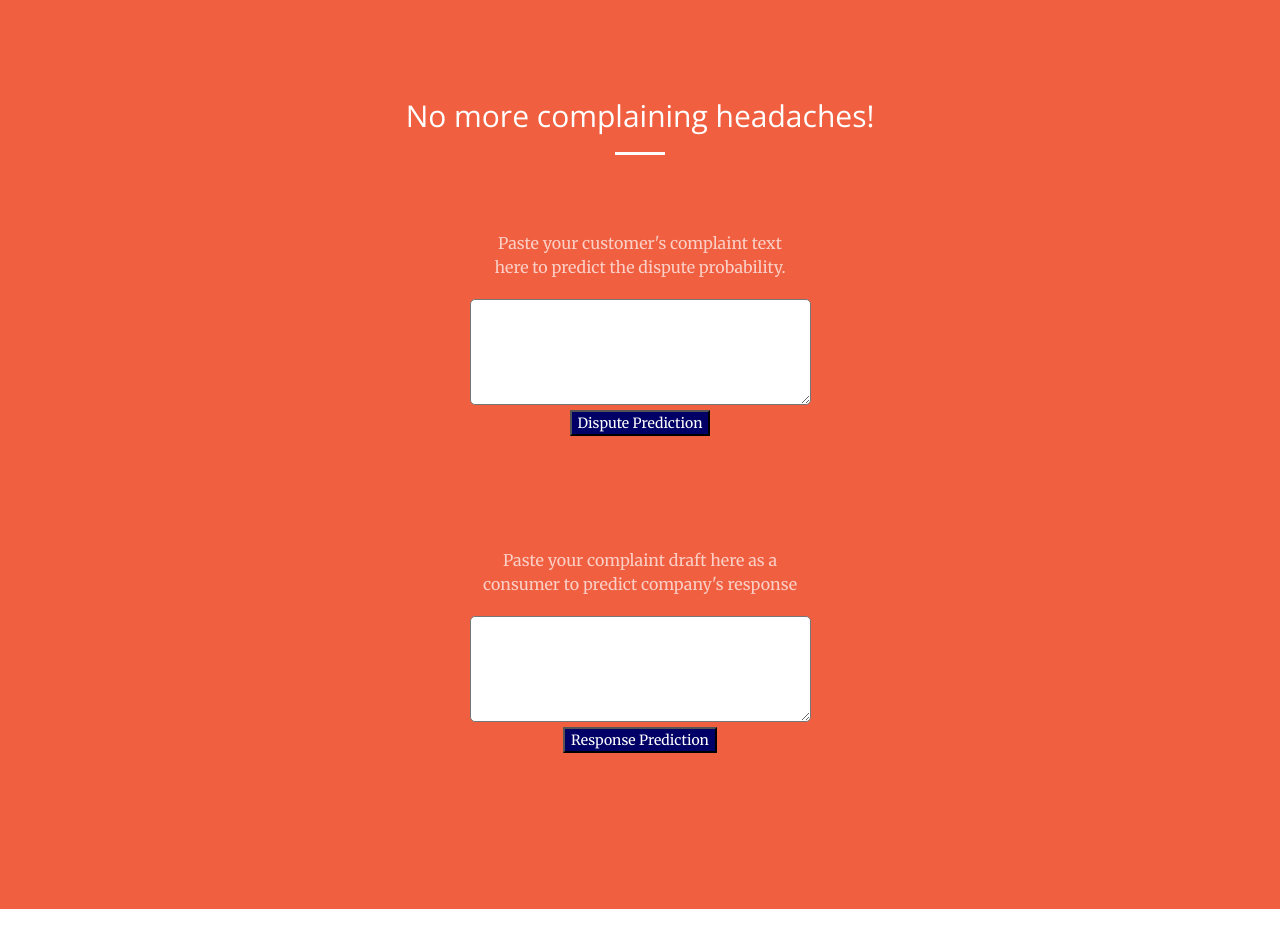
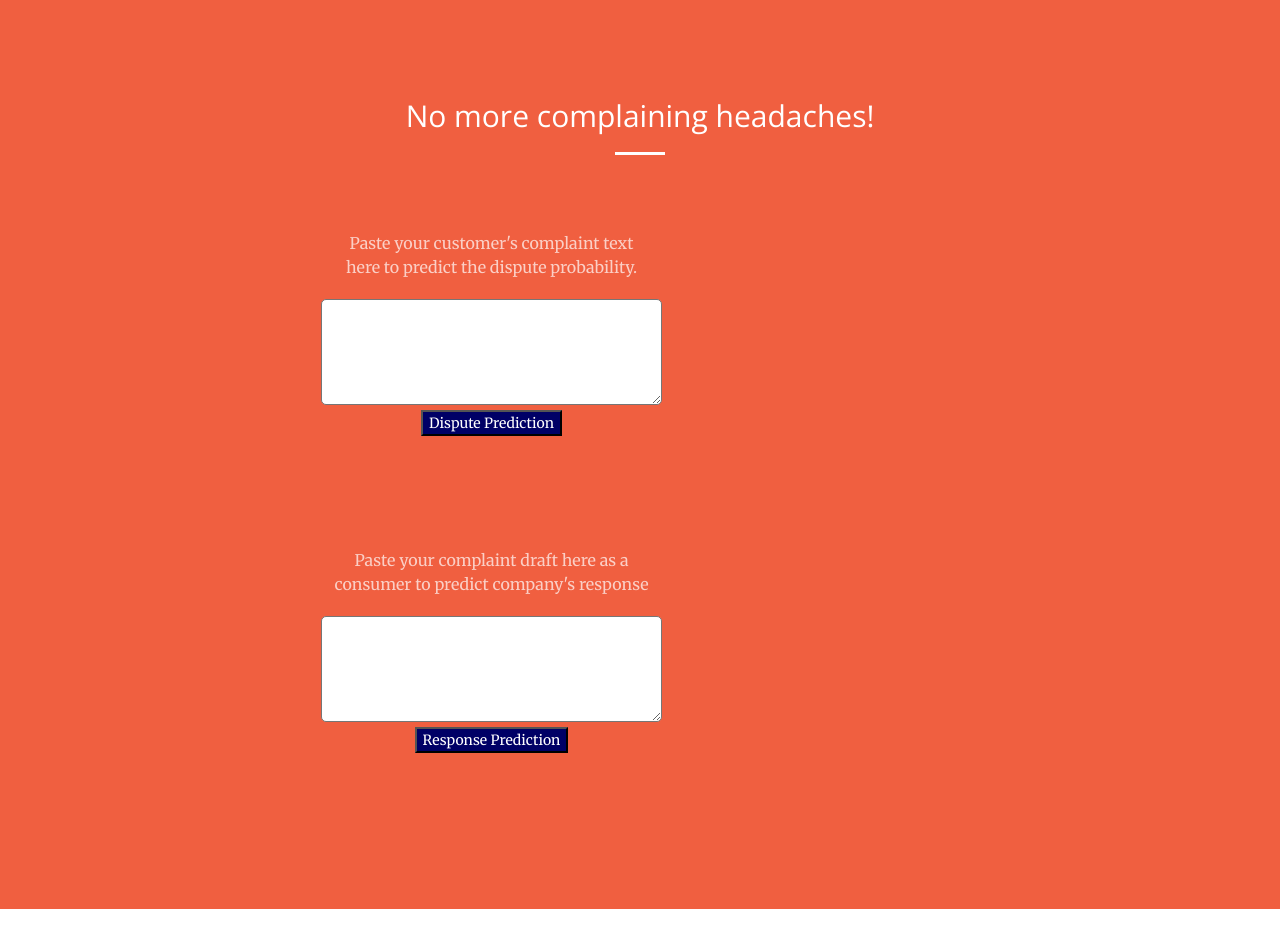
Before and after one commit to zhanghaizhen/Financial-Service-Complaint-Management, a Flask app: page / in a window 1280 px wide. Shown: the part 801-1753 px from the top of the page. Run offline with Flask 2, Linux system fonts and the light colour scheme; some libraries are stand-ins or nearby versions.

Commit message:
change the form layout

```diff
--- a/webapp/templates/index.html
+++ b/webapp/templates/index.html
@@ -90,7 +90,7 @@ and consumers to predict company's response to improve the favorite outcome. </s
                 <div class="col-lg-8 col-lg-offset-2 text-center">
                     <h2 class="section-heading">No more complaining headaches!</h2>
                     <hr class="light">
-                    <div style="vertical-align:top; padding:4em">
+                    <div style="vertical-align:top; padding:4em; float:left">
                        <p class="text-faded">
                         Paste your customer's complaint text<br />
                         here to predict the dispute probability.
@@ -101,7 +101,7 @@ and consumers to predict company's response to improve the favorite outcome. </s
                         <input type="submit" style="background:#006" value="Dispute Prediction"/>
                       </form>
                     </div>
-                    <div style="vertical-align:top; padding:4em">
+                    <div style="vertical-align:top; padding:4em; float:left">
                       <p class="text-faded">
                         Paste your complaint draft here as a <br />
                        	consumer to predict company's response
```
